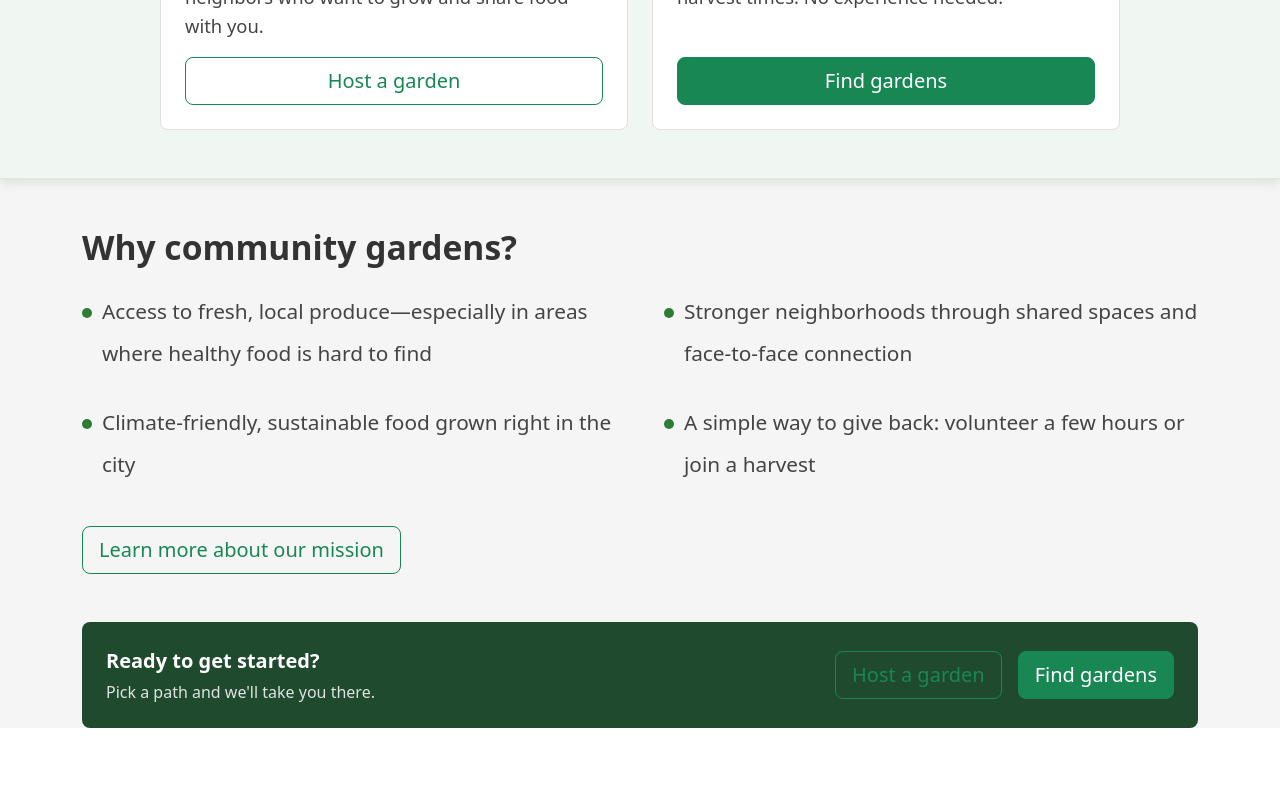
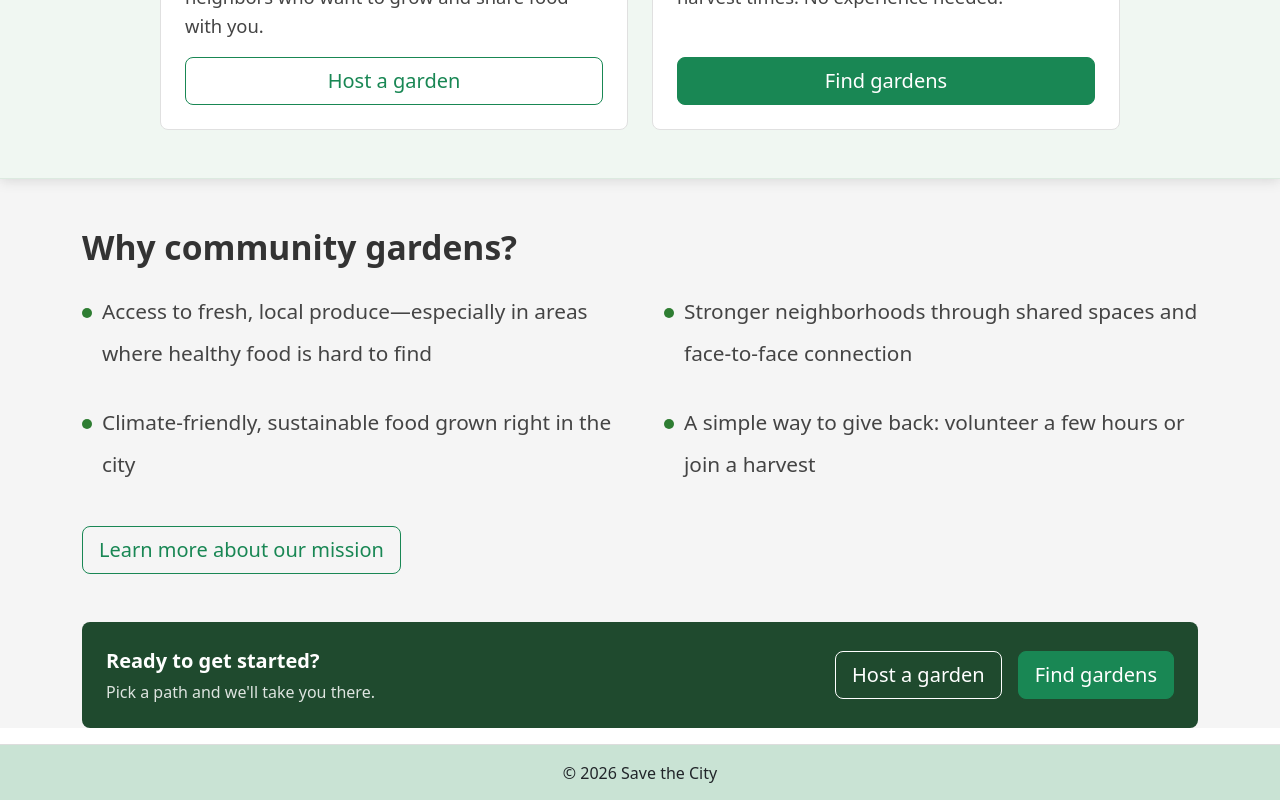
Before and after one commit to UW-INFO442-WI26/save-the-city, a React (Vite) app: page /home in a window 1280 px wide. Shown: the part 873-1673 px from the top of the page. Before the commit the page ends 1649 px from the top, so only its background shows below. Built offline with nearby package versions, Linux system fonts and the light colour scheme; no server answers.

Commit message:
fixed the button to make it high contrast and reactive to hovering, also fixed the banner at the bottom (unfixed and stuck it at the bottom of the page

```diff
--- a/src/App.css
+++ b/src/App.css
@@ -105,6 +105,17 @@ main {
   background: #f8f9fa;
   text-align: center;
   padding: 16px;
-  margin-top: 100px;
+  margin-top: 0;
   border-top: 1px solid #ddd;
 }
+
+.btn-white-outline {
+  border: 2px solid white !important;
+  color: white !important;
+  background: transparent;
+}
+
+.btn-white-outline:hover {
+  background: white !important;
+  color: #1f4a2e !important;
+}
--- a/src/footer.jsx
+++ b/src/footer.jsx
@@ -2,7 +2,7 @@ import React from 'react';
 
 export default function Footer() {
   return (
-    <footer className="footer text-center mt-5 py-3">
+    <footer className="footer text-center py-3">
       <p className="mb-0">© 2026 Save the City</p>
     </footer>
   );
--- a/src/home.jsx
+++ b/src/home.jsx
@@ -128,7 +128,7 @@ export default function Home() {
         </section>
 
         <section
-          className="home-cta py-4 rounded-3 px-4 mb-5 d-flex flex-wrap align-items-center justify-content-between gap-3"
+          className="home-cta py-4 rounded-3 px-4 mb-0 d-flex flex-wrap align-items-center justify-content-between gap-3"
           style={{ background: '#1f4a2e' }}
         >
           <div>
@@ -137,11 +137,13 @@ export default function Home() {
           </div>
           <div className="d-flex flex-wrap gap-3">
             {role === 'volunteer' ? (
-              <button className="btn btn-outline-success btn-lg" onClick={() => setOpenAccountMenu(true)}>
+              <button className="btn btn-lg btn-white-outline" onClick={() => setOpenAccountMenu(true)}>
                 Host a garden
               </button>
             ) : (
-              <Link to="/host" className="btn btn-outline-success btn-lg">Host a garden</Link>
+              <Link to="/host" className="btn btn-lg btn-white-outline">
+                Host a garden
+              </Link>
             )}
             {role === 'host' ? (
                 <button className="btn btn-success btn-lg" onClick={() => setOpenAccountMenu(true)}>
--- a/src/index.css
+++ b/src/index.css
@@ -417,7 +417,6 @@ button:focus-visible {
    FOOTER
    ============================================ */
 .footer {
-  position: fixed;
   bottom: 0;
   left: 0;
   width: 100%;
@@ -539,6 +538,20 @@ button:focus-visible {
 .home-cta__text {
   font-size: 1.6rem;
   color: #333;
+}
+
+.btn-white-outline {
+  border: 1px solid white !important;
+  color: white !important;
+  background: transparent;
+}
+
+.btn-white-outline:hover,
+.btn-white-outline:focus,
+a.btn-white-outline:hover {
+  background-color: #198754 !important;
+  color: white !important;
+  border-color: #198754 !important;
 }
 
 .home-list li {
```
